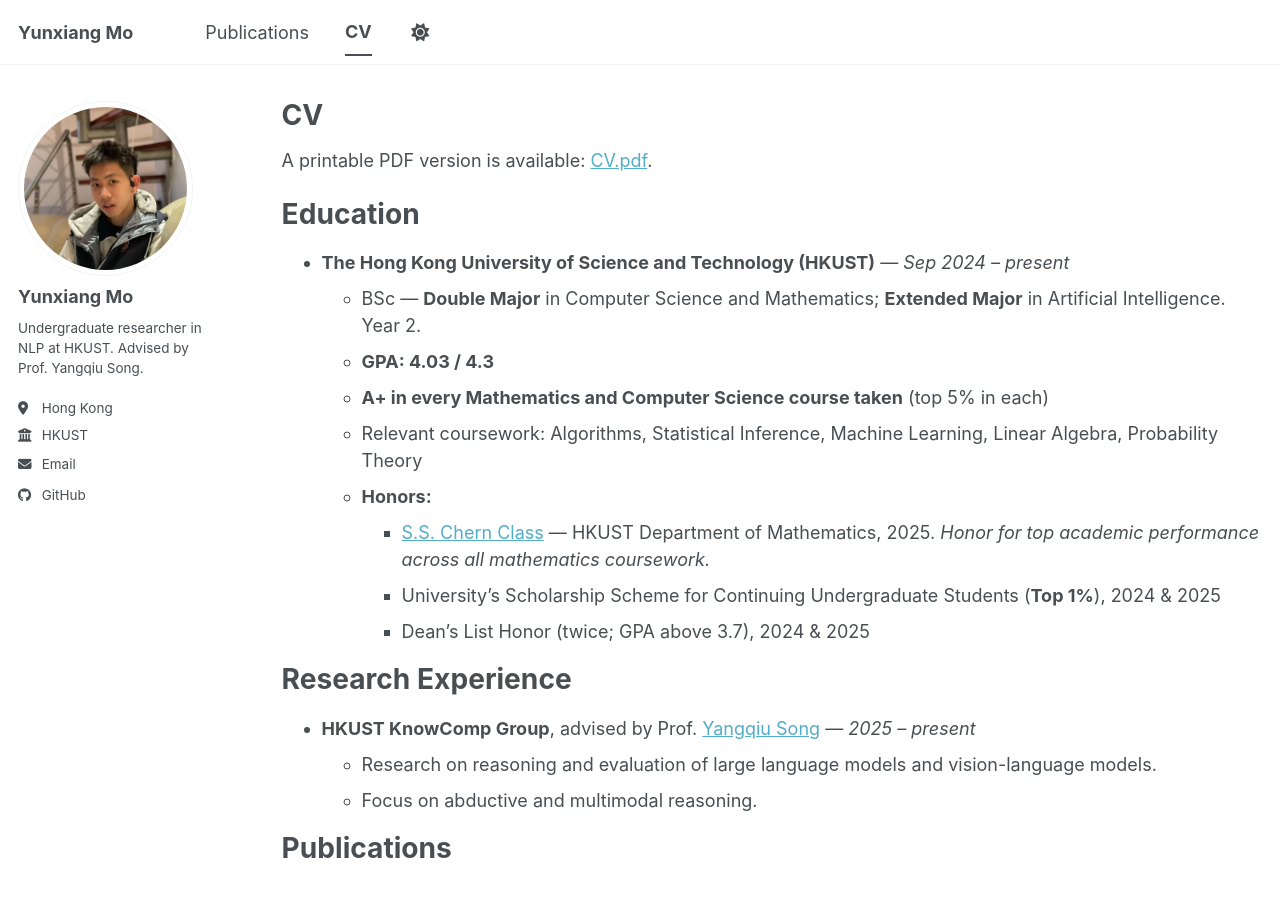
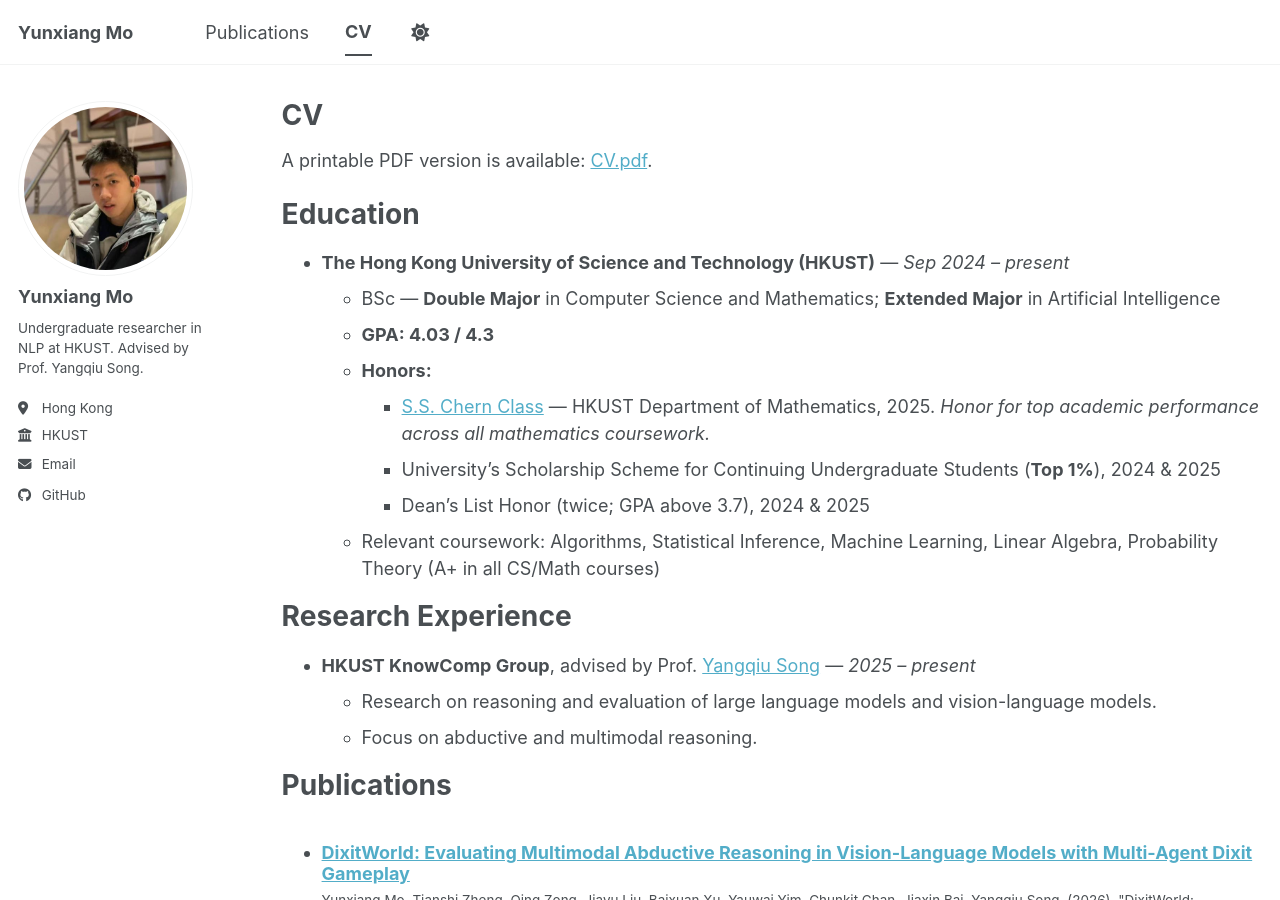
Before and after one commit to moyunxiang/moyunxiang.github.io, a Jekyll site: the page built from _pages/cv.md, in a window 1280 px wide and 900 px high. Built offline with Jekyll 4.4.1, drawn with Linux system fonts in a browser that asks for light colours; a script bundle is joined from its source files by our own code; library files that are not in the unit come from our copies.

Commit message:
Compress Education: drop 'Year 2', merge A+ note into coursework, move coursework to end

```diff
--- a/_pages/cv.md
+++ b/_pages/cv.md
@@ -14,14 +14,13 @@
 Education
 ======
 * **The Hong Kong University of Science and Technology (HKUST)** — *Sep 2024 – present*
-  * BSc — **Double Major** in Computer Science and Mathematics; **Extended Major** in Artificial Intelligence. Year 2.
+  * BSc — **Double Major** in Computer Science and Mathematics; **Extended Major** in Artificial Intelligence
   * **GPA: 4.03 / 4.3**
-  * **A+ in every Mathematics and Computer Science course taken** (top 5% in each)
-  * Relevant coursework: Algorithms, Statistical Inference, Machine Learning, Linear Algebra, Probability Theory
   * **Honors:**
     * [S.S. Chern Class](https://www.math.hkust.edu.hk/ug/chern_class/) — HKUST Department of Mathematics, 2025. *Honor for top academic performance across all mathematics coursework.*
     * University's Scholarship Scheme for Continuing Undergraduate Students (**Top 1%**), 2024 & 2025
     * Dean's List Honor (twice; GPA above 3.7), 2024 & 2025
+  * Relevant coursework: Algorithms, Statistical Inference, Machine Learning, Linear Algebra, Probability Theory (A+ in all CS/Math courses)
 
 Research Experience
 ======
```
Also changed, not shown: _pages/about.md (+1 -1 lines), 1 other file.
